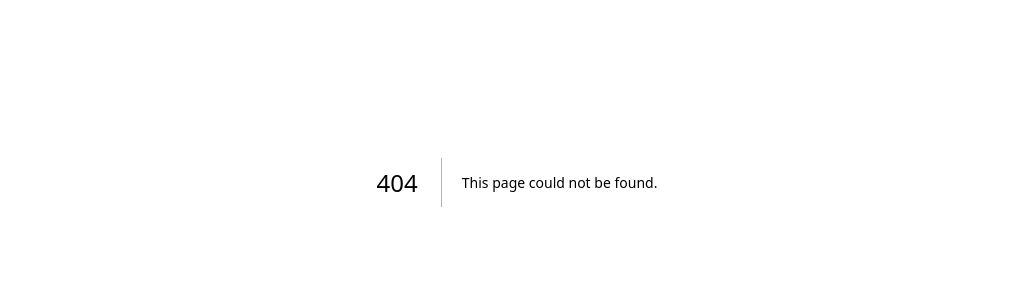
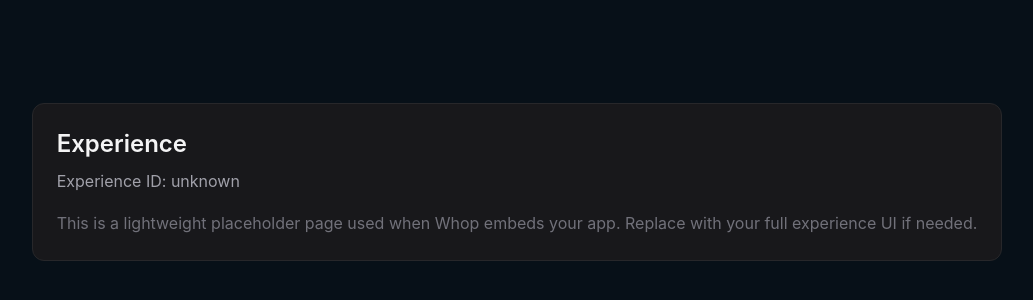
Before and after one commit to getessentialgadgets-ui/creator-success-dashboard, a Next.js app: page /experiences/1 in a window 1280 px wide. Before the commit this address had no page. Shown: the part 218-518 px from the top of the page, without its empty margins (123-1156 px from the left). Built offline with nearby package versions, Linux system fonts and the light colour scheme.

Commit message:
feat(routes): add Whop-compatible dynamic routes for dashboard/experiences/discover

```diff
--- /dev/null
+++ b/pages/dashboard/[companyId].tsx
@@ -0,0 +1,8 @@
+import React from 'react'
+import Dashboard from '../dashboard'
+
+export default function CompanyDashboard() {
+  // Reuse the existing dashboard page UI — Whop will request /dashboard/:companyId
+  // The page itself reads environment vars (NEXT_PUBLIC_WHOP_COMPANY_ID) or the whop session.
+  return <Dashboard />
+}
--- /dev/null
+++ b/pages/discover.tsx
@@ -0,0 +1,12 @@
+import React from 'react'
+
+export default function Discover() {
+  return (
+    <div className="min-h-screen bg-[#071018] text-zinc-100 flex items-center justify-center">
+      <div className="p-6 bg-zinc-900 rounded-xl border border-zinc-800">
+        <h1 className="text-2xl font-semibold">Discover</h1>
+        <p className="text-zinc-400 mt-2">A simple discover page placeholder so Whop can load /discover without a 404.</p>
+      </div>
+    </div>
+  )
+}
--- /dev/null
+++ b/pages/experiences/[experienceId].tsx
@@ -0,0 +1,15 @@
+import React from 'react'
+
+export default function ExperiencePage({ params }: { params?: { experienceId?: string } }) {
+  // Minimal experience page so Whop can load /experiences/[experienceId]
+  const id = params?.experienceId ?? 'unknown'
+  return (
+    <div className="min-h-screen bg-[#071018] text-zinc-100 flex items-center justify-center">
+      <div className="p-6 bg-zinc-900 rounded-xl border border-zinc-800">
+        <h1 className="text-2xl font-semibold">Experience</h1>
+        <p className="text-zinc-400 mt-2">Experience ID: {id}</p>
+        <p className="text-zinc-500 mt-4">This is a lightweight placeholder page used when Whop embeds your app. Replace with your full experience UI if needed.</p>
+      </div>
+    </div>
+  )
+}
```
